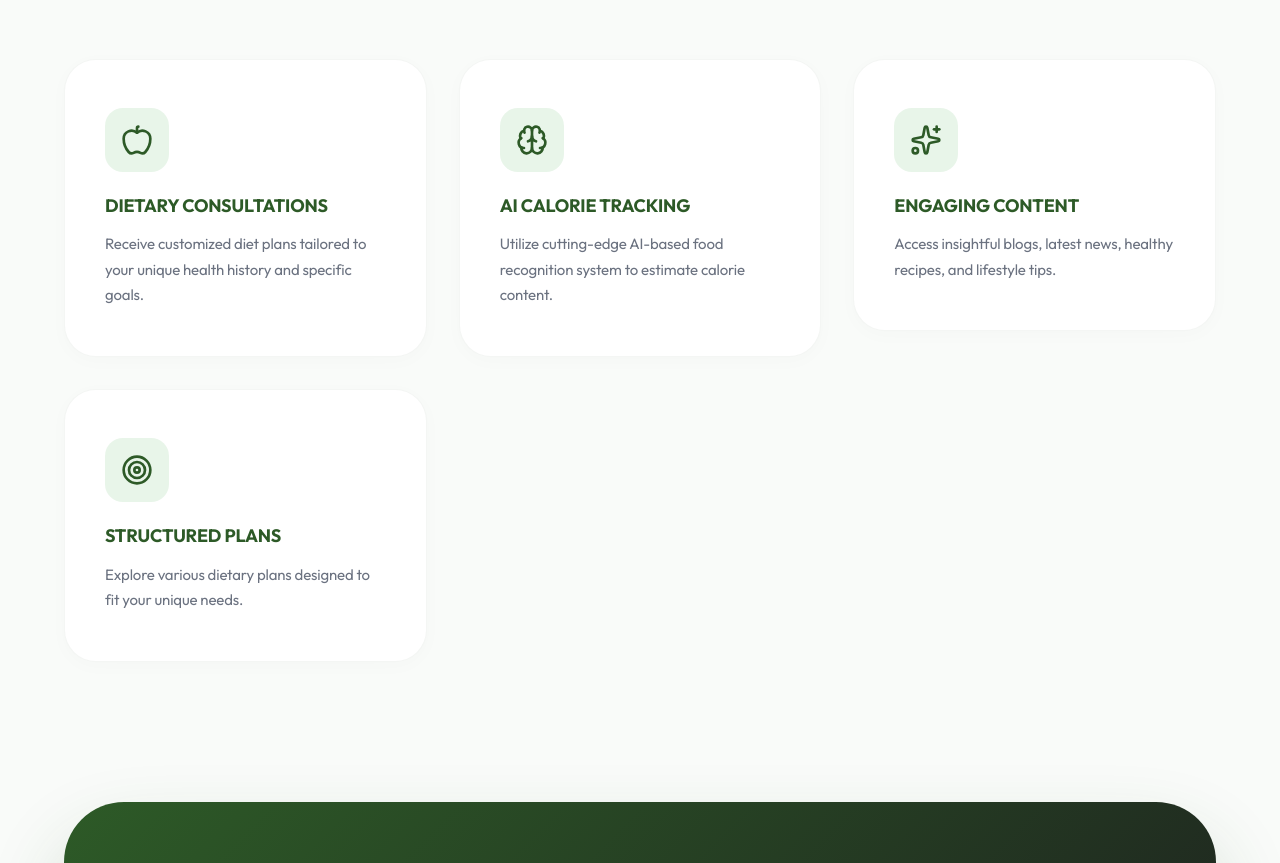
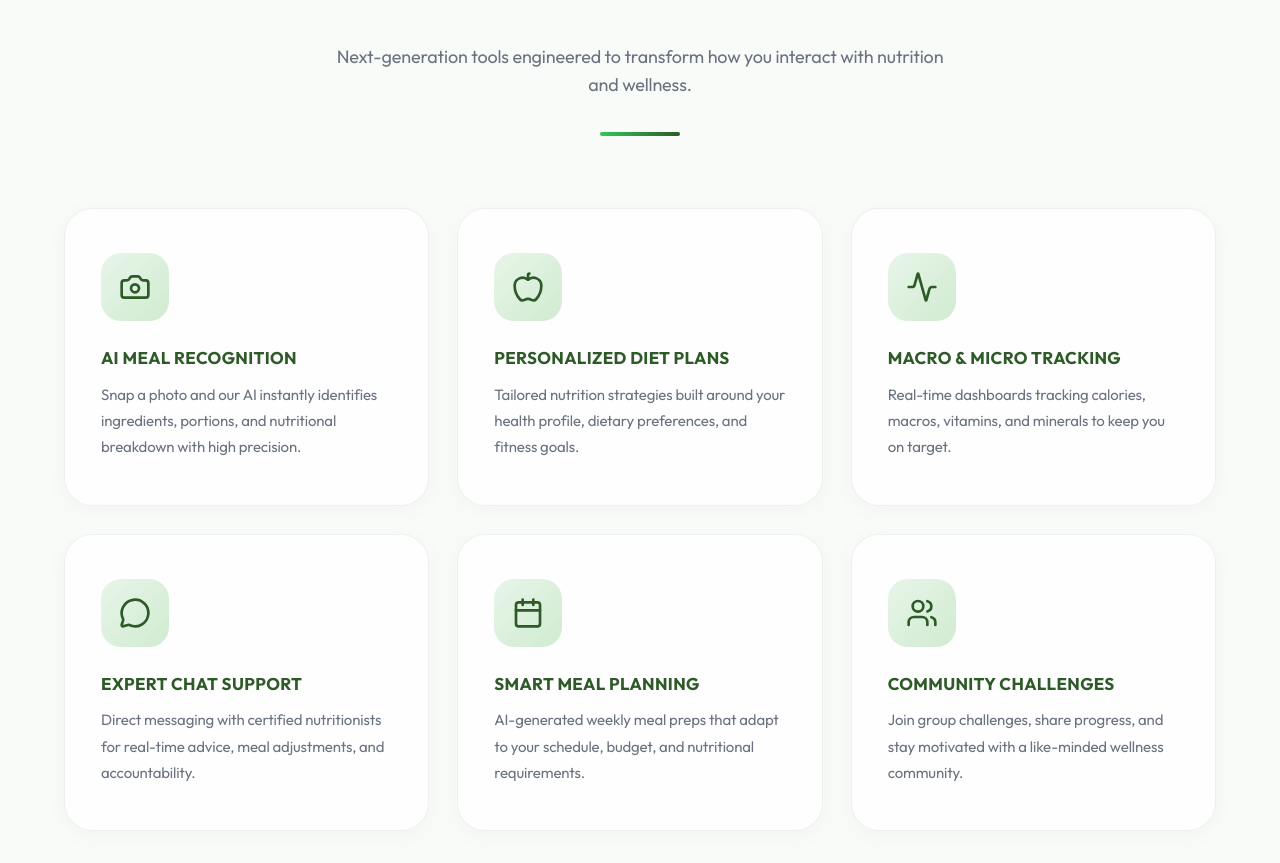
Before and after one commit to islambra/AI-Nutrition-Website-pro, a React (Vite) app in the folder client/: page /about in a window 1280 px wide. Shown: the part 1160-2023 px from the top of the page. Built offline with nearby package versions, Linux system fonts and the light colour scheme.

Commit message:
update home page

```diff
--- a/client/src/App.jsx
+++ b/client/src/App.jsx
@@ -19,7 +19,6 @@ import CourseSubscriptionCheckout from './pages/CourseSubscriptionCheckout.jsx'
 import AiToolPage from './pages/AiToolPage.jsx'
 import AiToolCheckout from './pages/AiToolCheckout.jsx'
 import Header from './components/Header.jsx'
-import Footer from './components/Footer.jsx'
 import CustomCursor from './components/CustomCursor.jsx'
 import ScrollToTop from './utils/ScrollToTop.jsx'
 import { Routes, Route, useLocation, Navigate } from 'react-router-dom'
--- a/client/src/components/Footer.jsx
+++ /dev/null
@@ -1,49 +0,0 @@
-// src/components/Footer.jsx
-import React from 'react';
-import { NavLink } from 'react-router-dom';
-import './Footer.css';
-
-function Footer() {
-  return (
-    <footer className="main-footer">
-      <div className="footer-content">
-        <div className="footer-section about">
-          <h3>About AI-Nutrition</h3>
-          <p>Your partner in personalized dietary assessment and AI-assisted calorie tracking for a healthier, happier life.</p>
-          <div className="contact-info">
-            <span><i className="fa-solid fa-phone"></i> +123 456 7890</span>
-            <span><i className="fa-solid fa-envelope"></i> info@ainutrition.com</span>
-          </div>
-        </div>
-
-        <div className="footer-section links">
-          <h3>Quick Links</h3>
-          <ul>
-            <li><NavLink to="/">Home</NavLink></li>
-            <li><NavLink to="/about">About Us</NavLink></li>
-            <li><NavLink to="/services">Services</NavLink></li>
-            <li><NavLink to="/contact">Contact Us</NavLink></li>
-            <li><NavLink to="/login">Login</NavLink></li>
-            <li><NavLink to="/signup">Sign Up</NavLink></li>
-          </ul>
-        </div>
-
-        <div className="footer-section social">
-          <h3>Follow Us</h3>
-          <div className="social-links">
-            <a href="#" className="fa-brands fa-facebook-f"></a>
-            <a href="#" className="fa-brands fa-twitter"></a>
-            <a href="#" className="fa-brands fa-instagram"></a>
-            <a href="#" className="fa-brands fa-linkedin-in"></a>
-          </div>
-        </div>
-      </div>
-
-      <div className="footer-bottom">
-        &copy; {new Date().getFullYear()} AI-Nutrition. All rights reserved.
-      </div>
-    </footer>
-  );
-}
-
-export default Footer;
--- a/client/src/pages/AboutUsPage.css
+++ b/client/src/pages/AboutUsPage.css
@@ -224,53 +224,146 @@
 /* Features Grid */
 .AboutUsPage-Features-Grid {
   display: grid;
-  grid-template-columns: repeat(auto-fit, minmax(280px, 1fr));
-  gap: 32px;
+  grid-template-columns: repeat(3, 1fr);
+  gap: 28px;
+}
+
+@media (max-width: 1024px) {
+  .AboutUsPage-Features-Grid {
+    grid-template-columns: repeat(2, 1fr);
+  }
+}
+
+@media (max-width: 640px) {
+  .AboutUsPage-Features-Grid {
+    grid-template-columns: 1fr;
+  }
+}
+
+.AboutUsPage-Features-Subtitle {
+  text-align: center;
+  color: #6B7280;
+  font-size: 18px;
+  line-height: 1.6;
+  max-width: 640px;
+  margin: -16px auto 32px;
+}
+
+.AboutUsPage-Heading-Accent {
+  width: 80px;
+  height: 4px;
+  background: linear-gradient(90deg, #34C759, #2D5A27);
+  border-radius: 4px;
+  margin: 0 auto 72px;
 }
 
 .AboutUsPage-Feature-Card {
-  background: #fff;
-  padding: 48px 40px;
-  border-radius: 32px;
-  border: 1px solid rgba(45, 90, 39, 0.05);
+  position: relative;
+  background: rgba(255, 255, 255, 0.75);
+  backdrop-filter: blur(12px);
+  padding: 44px 36px;
+  border-radius: 28px;
+  border: 1px solid rgba(45, 90, 39, 0.08);
   transition: all 0.5s cubic-bezier(0.23, 1, 0.32, 1);
-  box-shadow: 0 4px 20px rgba(0,0,0,0.02);
+  box-shadow: 0 4px 24px rgba(0,0,0,0.03);
+  overflow: hidden;
+  isolation: isolate;
+}
+
+.AboutUsPage-Feature-Card::before {
+  content: '';
+  position: absolute;
+  inset: 0;
+  border-radius: inherit;
+  background: linear-gradient(135deg, rgba(52, 199, 89, 0.04), rgba(45, 90, 39, 0.02));
+  opacity: 0;
+  transition: opacity 0.5s ease;
+  z-index: -1;
 }
 
 .AboutUsPage-Feature-Card:hover {
-  transform: translateY(-10px);
-  box-shadow: 0 30px 60px rgba(45, 90, 39, 0.08);
-  border-color: #34C759;
+  transform: translateY(-12px);
+  box-shadow: 0 32px 64px rgba(45, 90, 39, 0.10);
+  border-color: rgba(52, 199, 89, 0.3);
+}
+
+.AboutUsPage-Feature-Card:hover::before {
+  opacity: 1;
+}
+
+.AboutUsPage-Card-Accent {
+  position: absolute;
+  bottom: 0;
+  left: 50%;
+  transform: translateX(-50%);
+  width: 0;
+  height: 3px;
+  background: linear-gradient(90deg, #34C759, #2D5A27);
+  border-radius: 3px 3px 0 0;
+  transition: width 0.5s cubic-bezier(0.23, 1, 0.32, 1);
+}
+
+.AboutUsPage-Feature-Card:hover .AboutUsPage-Card-Accent {
+  width: 100%;
 }
 
 .AboutUsPage-Feature-Icon-Wrapper {
-  margin-bottom: 24px;
-  background: #E8F5E9;
-  width: 64px;
-  height: 64px;
+  position: relative;
+  margin-bottom: 28px;
+  width: 68px;
+  height: 68px;
   display: flex;
   align-items: center;
   justify-content: center;
-  border-radius: 18px;
+  border-radius: 20px;
+  background: linear-gradient(135deg, #E8F5E9, #D0EBD0);
+  transition: all 0.5s cubic-bezier(0.23, 1, 0.32, 1);
+}
+
+.AboutUsPage-Feature-Card:hover .AboutUsPage-Feature-Icon-Wrapper {
+  background: linear-gradient(135deg, #34C759, #2D5A27);
+  transform: scale(1.05);
+}
+
+.AboutUsPage-Icon-Glow {
+  position: absolute;
+  inset: -8px;
+  border-radius: inherit;
+  background: radial-gradient(circle at center, rgba(52, 199, 89, 0.2), transparent 70%);
+  opacity: 0;
+  transition: opacity 0.5s ease;
+}
+
+.AboutUsPage-Feature-Card:hover .AboutUsPage-Icon-Glow {
+  opacity: 1;
 }
 
 .AboutUsPage-Icon {
   color: #2D5A27;
+  position: relative;
+  z-index: 1;
+  transition: color 0.5s ease;
+}
+
+.AboutUsPage-Feature-Card:hover .AboutUsPage-Icon {
+  color: #fff;
 }
 
 .AboutUsPage-Feature-Card h3 {
   font-family: 'Outfit', sans-serif;
-  font-size: 18px;
+  font-size: 17px;
   font-weight: 700;
-  margin-bottom: 16px;
+  margin-bottom: 14px;
   color: #2D5A27;
-  letter-spacing: -0.01em;
+  letter-spacing: 0.02em;
+  position: relative;
 }
 
 .AboutUsPage-Feature-Card p {
   color: #6B7280;
-  line-height: 1.7;
+  line-height: 1.75;
   font-size: 15px;
+  position: relative;
 }
 
 /* CTA Card */
--- a/client/src/pages/AboutUsPage.jsx
+++ b/client/src/pages/AboutUsPage.jsx
@@ -1,7 +1,7 @@
 import React, { memo } from 'react';
 import { NavLink } from 'react-router-dom';
 import { motion } from 'framer-motion';
-import { Target, Heart, Sparkles, Brain, Apple, ArrowUpRight, Leaf, ShieldCheck, Users } from 'lucide-react';
+import { Target, Heart, Sparkles, Brain, Apple, ArrowUpRight, Leaf, ShieldCheck, Users, Camera, TrendingUp, MessageCircle, Calendar, Activity, Zap } from 'lucide-react';
 import TiltCard from '../components/TiltCard';
 import ScrollReveal from '../components/ScrollReveal';
 import PageTransition from '../components/PageTransition';
@@ -31,24 +31,34 @@ const AboutUsOrganicFloaters = memo(() => (
 function AboutUsPage() {
   const features = [
     {
-      icon: <Apple className="AboutUsPage-Icon" size={32} />,
-      title: "Dietary Consultations",
-      description: "Receive customized diet plans tailored to your unique health history and specific goals."
+      icon: <Camera className="AboutUsPage-Icon" size={32} />,
+      title: "AI Meal Recognition",
+      description: "Snap a photo and our AI instantly identifies ingredients, portions, and nutritional breakdown with high precision."
     },
     {
-      icon: <Brain className="AboutUsPage-Icon" size={32} />,
-      title: "AI Calorie Tracking",
-      description: "Utilize cutting-edge AI-based food recognition system to estimate calorie content."
+      icon: <Apple className="AboutUsPage-Icon" size={32} />,
+      title: "Personalized Diet Plans",
+      description: "Tailored nutrition strategies built around your health profile, dietary preferences, and fitness goals."
     },
     {
-      icon: <Sparkles className="AboutUsPage-Icon" size={32} />,
-      title: "Engaging Content",
-      description: "Access insightful blogs, latest news, healthy recipes, and lifestyle tips."
+      icon: <Activity className="AboutUsPage-Icon" size={32} />,
+      title: "Macro & Micro Tracking",
+      description: "Real-time dashboards tracking calories, macros, vitamins, and minerals to keep you on target."
     },
     {
-      icon: <Target className="AboutUsPage-Icon" size={32} />,
-      title: "Structured Plans",
-      description: "Explore various dietary plans designed to fit your unique needs."
+      icon: <MessageCircle className="AboutUsPage-Icon" size={32} />,
+      title: "Expert Chat Support",
+      description: "Direct messaging with certified nutritionists for real-time advice, meal adjustments, and accountability."
+    },
+    {
+      icon: <Calendar className="AboutUsPage-Icon" size={32} />,
+      title: "Smart Meal Planning",
+      description: "AI-generated weekly meal preps that adapt to your schedule, budget, and nutritional requirements."
+    },
+    {
+      icon: <Users className="AboutUsPage-Icon" size={32} />,
+      title: "Community Challenges",
+      description: "Join group challenges, share progress, and stay motivated with a like-minded wellness community."
     }
   ];
 
@@ -111,6 +121,8 @@ function AboutUsPage() {
           <section className="AboutUsPage-Section">
             <ScrollReveal>
               <h2 className="AboutUsPage-Heading center">SYSTEM OFFERINGS</h2>
+              <p className="AboutUsPage-Features-Subtitle">Next-generation tools engineered to transform how you interact with nutrition and wellness.</p>
+              <div className="AboutUsPage-Heading-Accent" />
             </ScrollReveal>
             <div className="AboutUsPage-Features-Grid">
               {features.map((feature, index) => (
@@ -118,9 +130,11 @@ function AboutUsPage() {
                   <div className="AboutUsPage-Feature-Card">
                     <div className="AboutUsPage-Feature-Icon-Wrapper">
                       {feature.icon}
+                      <div className="AboutUsPage-Icon-Glow" />
                     </div>
                     <h3>{feature.title.toUpperCase()}</h3>
                     <p>{feature.description}</p>
+                    <div className="AboutUsPage-Card-Accent" />
                   </div>
                 </ScrollReveal>
               ))}
--- a/client/src/pages/HomePage.jsx
+++ b/client/src/pages/HomePage.jsx
@@ -3,7 +3,6 @@ import { NavLink, useNavigate, Link } from 'react-router-dom';
 import { motion, useScroll, useTransform, useSpring, useVelocity, useAnimationFrame, AnimatePresence, useMotionValue } from 'framer-motion';
 import { Activity, Leaf, ChevronRight, ArrowUpRight, Quote, Users, Target, Dna, BookOpen } from 'lucide-react';
 import './HomePage.css';
-import Footer from '../components/Footer.jsx';
 import ScrollReveal from '../components/ScrollReveal.jsx';
 import { useAuth } from '../context/AuthContext';
 import toast from 'react-hot-toast';
@@ -375,7 +374,6 @@ function HomePage() {
         </ScrollReveal>
       </section>
 
-      <Footer />
     </div>
   );
 }
```
Also changed, not shown: client/src/components/Footer.css (deleted, +0 -120 lines).
